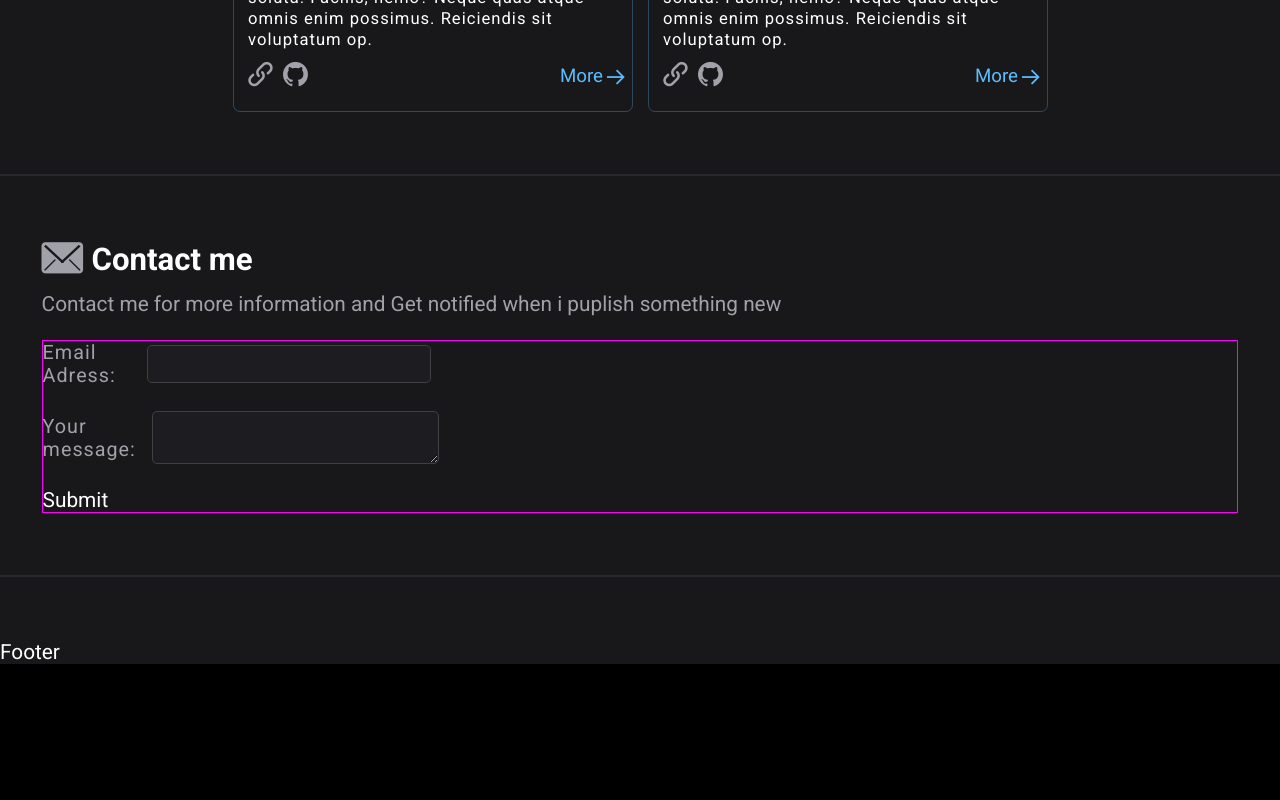
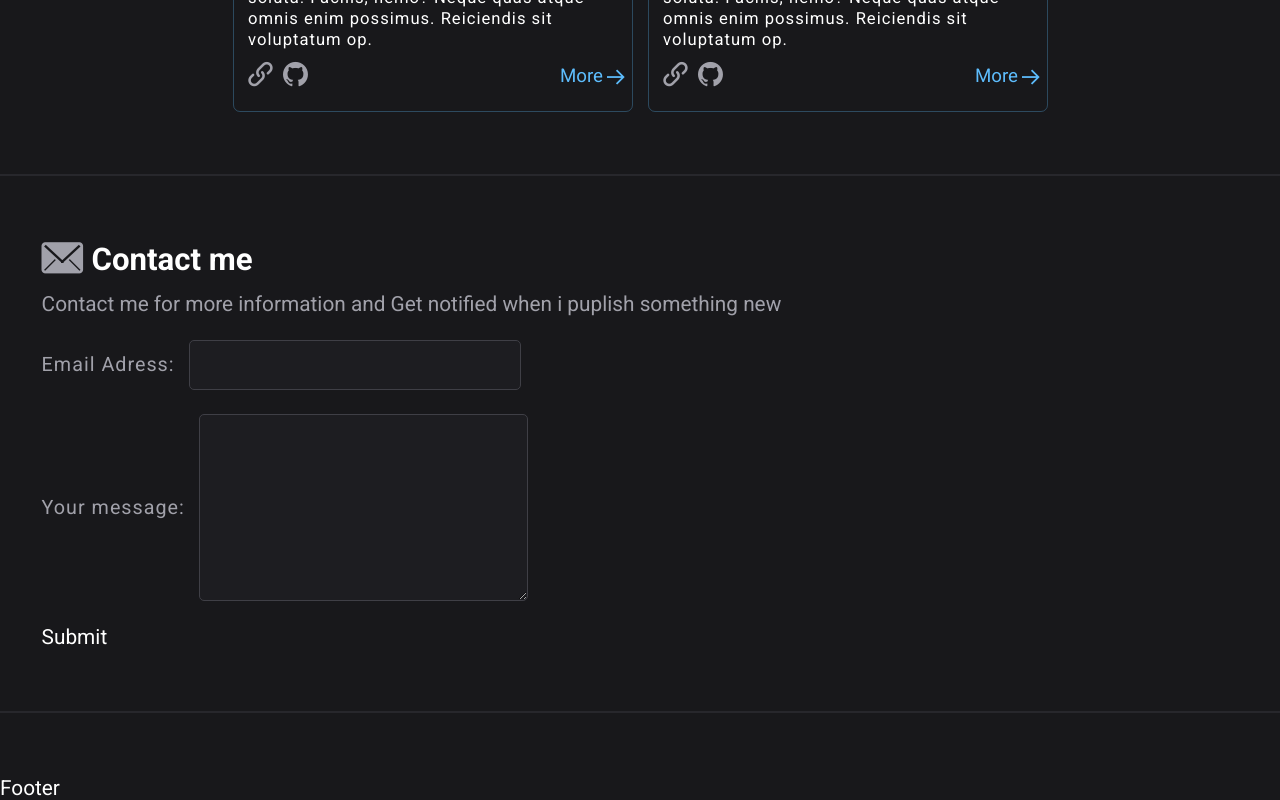
Before and after one commit to MohamedZakidev/portfolio, a React (Vite) app: page / in a window 1280 px wide. Shown: the part 2148-2948 px from the top of the page. Before the commit the page ends 2812 px from the top, so only its background shows below. Built offline with nearby package versions, Linux system fonts and the light colour scheme.

Commit message:
Update contact.css

```diff
--- a/src/components/4-Contact/contact.css
+++ b/src/components/4-Contact/contact.css
@@ -26,7 +26,6 @@ section.contact-us form {
     flex-direction: column;
     align-items: flex-start;
     gap: 24px;
-    border: 1px solid magenta;
     width: 100%;
 }
 
@@ -38,11 +37,11 @@ section.contact-us label {
 
 section.contact-us input,
 section.contact-us textarea {
-    width: 100%;
+    font-size: 1rem;
     background-color: rgba(63, 63, 70, 0.15);
     border: 1px solid rgb(63, 63, 70);
     margin-left: 14px;
-    padding: .5rem 1.5rem;
+    padding: .56rem 1.5rem;
     color: white;
     outline: none;
     border-radius: 5px;
@@ -60,4 +59,7 @@ section.contact-us textarea:focus {
     border: 1px solid rgb(45, 212, 191);
 }
 
-section.contact-us textarea {}
+section.contact-us textarea {
+    min-height: 9rem;
+    resize: vertical;
+}
```
